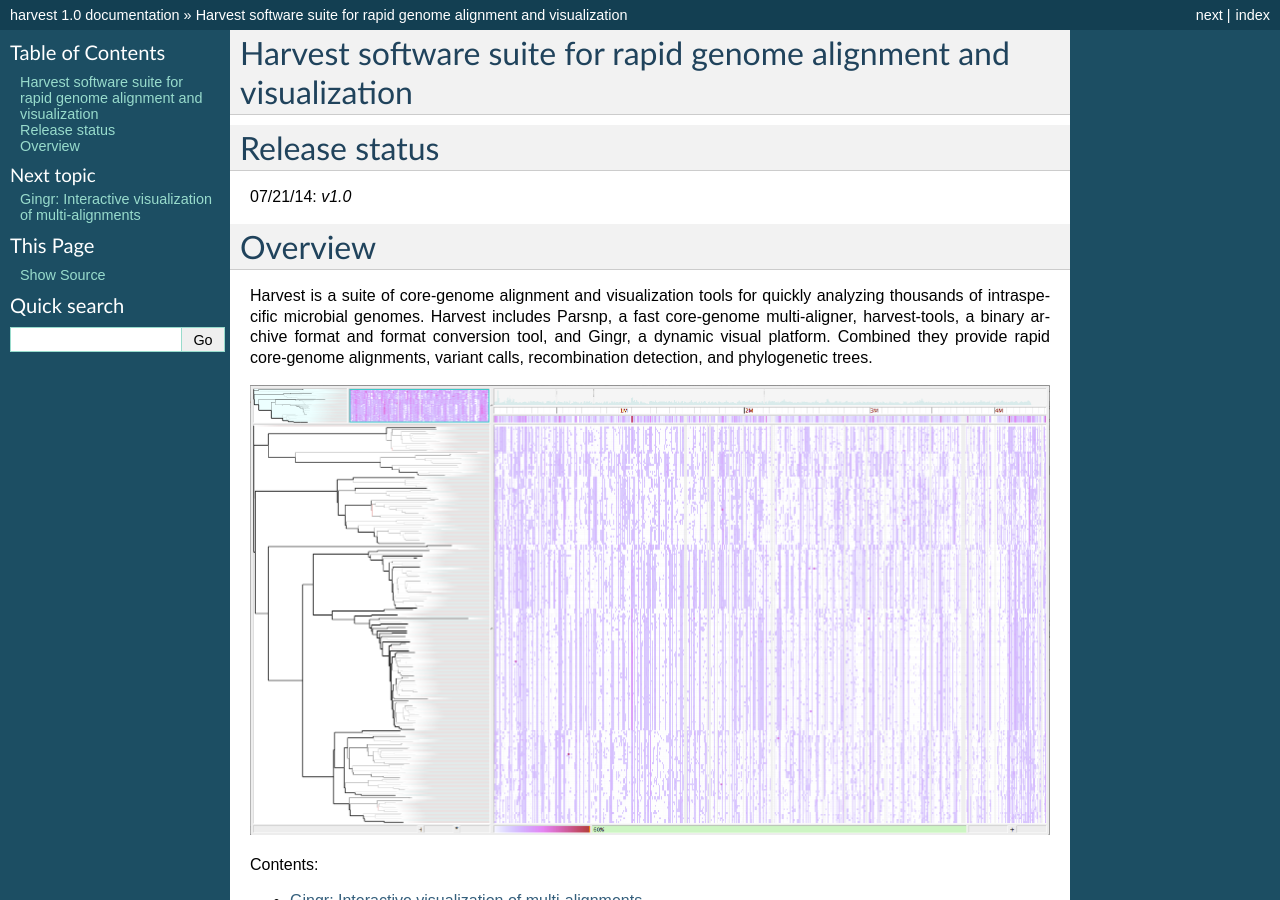
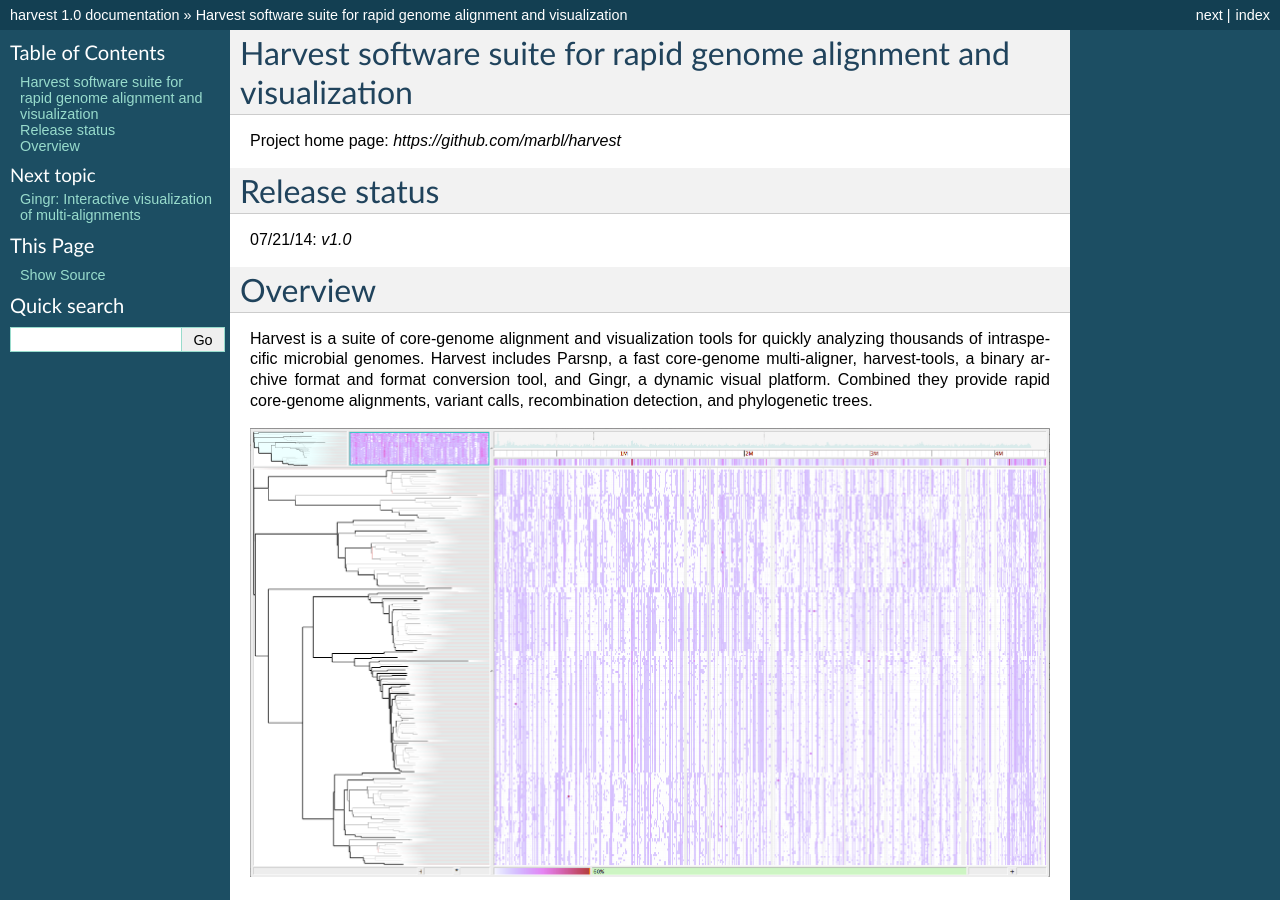
Before and after one commit to marbl/harvest, a Sphinx documentation site: the page built from docs/index.rst, in a window 1280 px wide and 900 px high. Built offline with Sphinx 7.4.7, drawn with Linux system fonts in a browser that asks for light colours; pages that are not in the unit, such as notebooks, are missing from menus.

Commit message:
Update index.rst

```diff
--- a/docs/index.rst
+++ b/docs/index.rst
@@ -6,6 +6,8 @@
 =================================================================
 Harvest software suite for rapid genome alignment and visualization
 =================================================================
+
+Project home page: `https://github.com/marbl/harvest`
 
 ==============
 Release status
```
